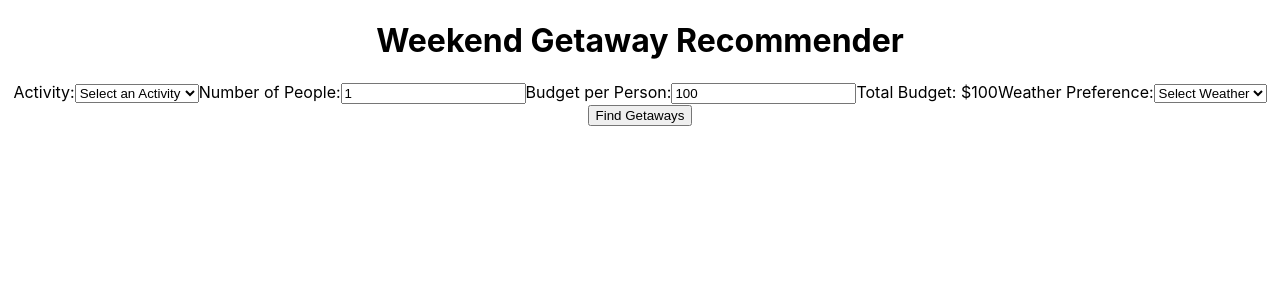
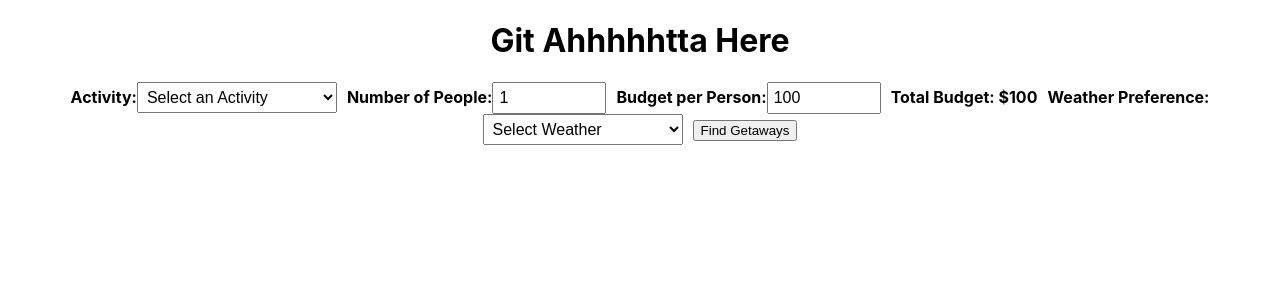
Before and after one commit to offthemenu/weekend-getaway-app, a React (Create React App) app: page / in a window 1280 px wide. Shown: the top 300 px of the page. Built offline with nearby package versions, Linux system fonts and the light colour scheme.

Commit message:
minor stylistic changes

```diff
--- /dev/null
+++ b/src/GetawayRecommender.css
@@ -0,0 +1,50 @@
+.getaway-container {
+    max-width: 600px;
+    margin: 0 auto;
+    text-align: center;
+    font-family: Arial, sans-serif;
+  }
+
+  .input-field {
+    margin: 10px 0;
+    display: flex;
+    justify-content: space-between;
+    align-items: center;
+  }
+
+  label {
+    font-weight: bold;
+    margin-right: 10px;
+  }
+
+  select {
+    padding: 5px;
+    font-size: 16px;
+    min-width: 200px;
+    width: auto
+  }
+
+  input[type="number"],
+  select {
+    padding: 5px;
+    font-size: 16px;
+    width: 100px;
+  }
+
+  .search-button {
+    margin-top: 15px;
+    padding: 10px 20px;
+    font-size: 16px;
+    cursor: pointer;
+  }
+
+  .recommendations {
+    margin-top: 20px;
+    text-align: left;
+  }
+
+  .recommendation {
+    border-top: 1px solid #ccc;
+    padding-top: 15px;
+    margin-top: 15px;
+  }
--- a/src/GetawayRecommender.js
+++ b/src/GetawayRecommender.js
@@ -1,4 +1,5 @@
 import React, { useState, useEffect } from 'react';
+import './GetawayRecommender.css';
 
 const GetawayRecommender = () => {
   const [activity, setActivity] = useState('');
@@ -33,7 +34,7 @@ const GetawayRecommender = () => {
 
   return (
     <div>
-      <h1>Weekend Getaway Recommender</h1>
+      <h1>Git Ahhhhhtta Here</h1>
 
       <label>Activity:
         <select value={activity} onChange={(e) => setActivity(e.target.value)}>
@@ -49,7 +50,15 @@ const GetawayRecommender = () => {
           type="number"
           min="1"
           value={numPeople}
-          onChange={(e) => setNumPeople(Number(e.target.value) || 1)}
+          onChange={(e) => {
+            const value = e.target.value;
+            setNumPeople(value=== "" ? "" : parseInt(value));
+          }}
+          onBlur={() => {
+            if (numPeople === "" || numPeople < 1) {
+                setNumPeople(1);
+            }
+          }}
         />
       </label>
 
```
